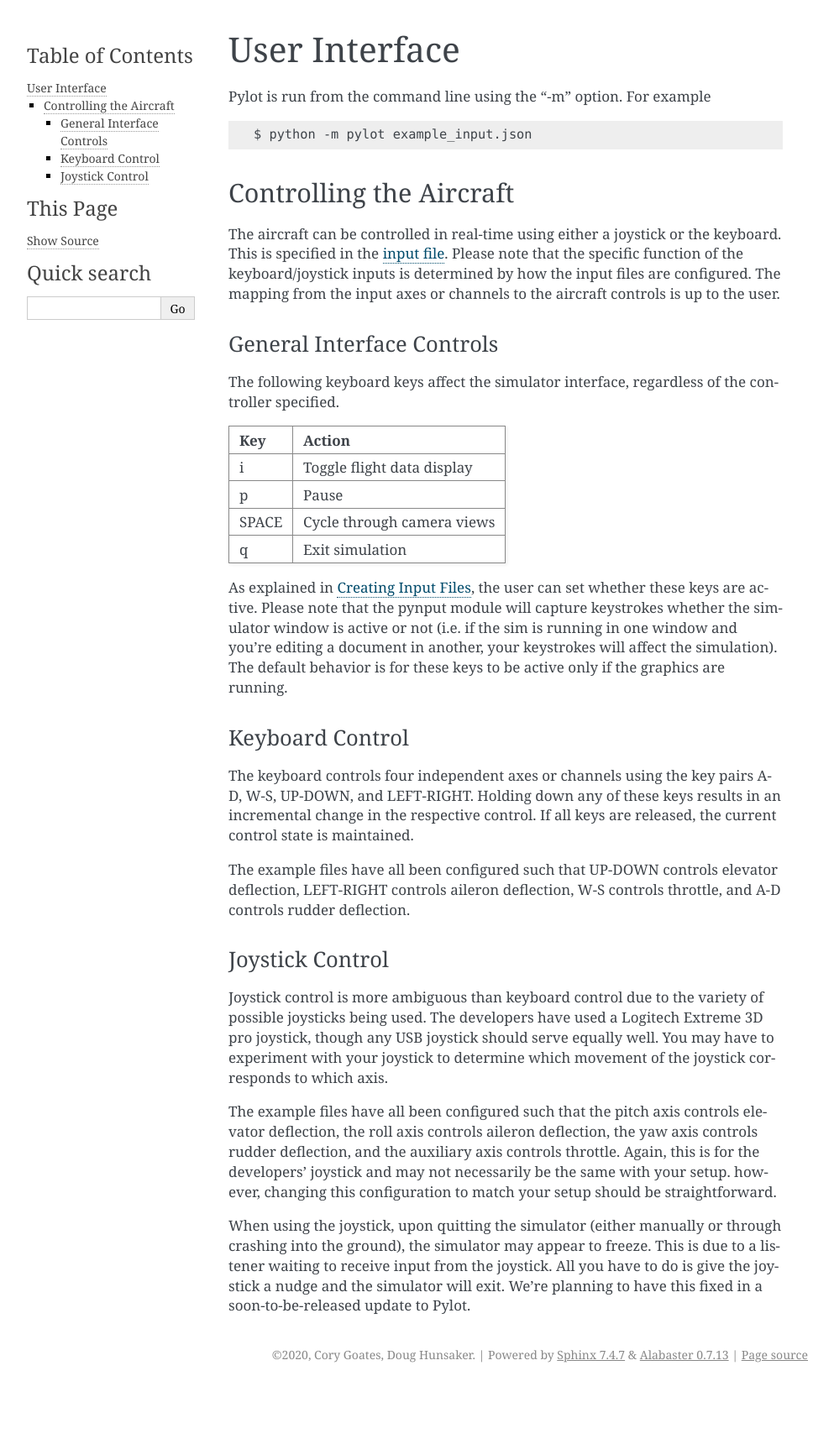
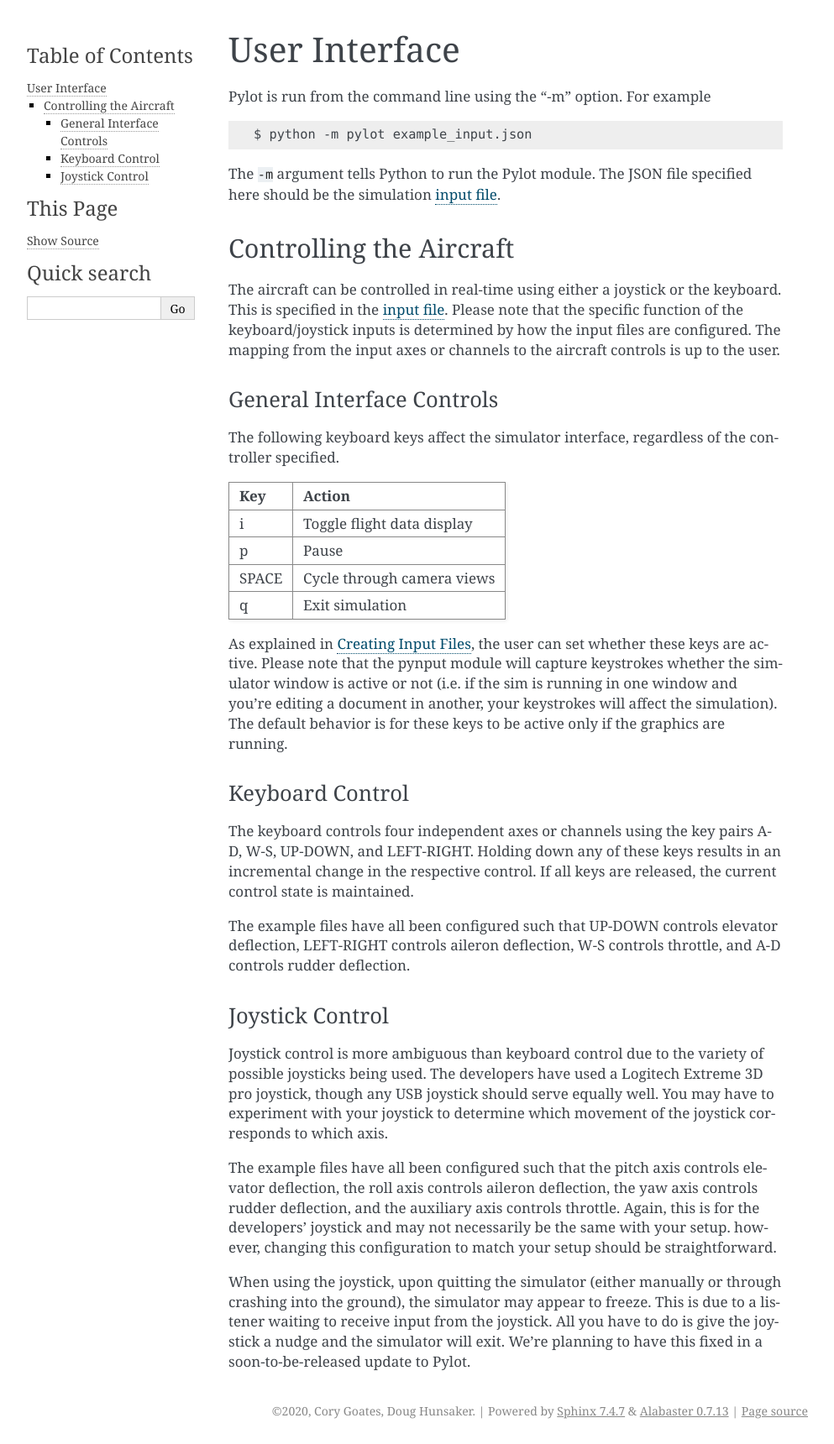
Before and after one commit to usuaero/Pylot, a Sphinx documentation site: the page built from docs/source/user_interface.md, in a window 1280 px wide. Shown: the whole page at 84% size, without its empty margins (148-1141 px from the left). Built offline with Sphinx 7.4.7, drawn with Linux system fonts in a browser that asks for light colours; before the commit the page ends 1653 px from its top, so only the background shows below that.

Commit message:
Updated documentation.

```diff
--- a/docs/source/user_interface.md
+++ b/docs/source/user_interface.md
@@ -2,6 +2,8 @@
 Pylot is run from the command line using the "-m" option. For example
 
     $ python -m pylot example_input.json
+
+The `-m` argument tells Python to run the Pylot module. The JSON file specified here should be the simulation [input file](creating_input_files).
 
 ## Controlling the Aircraft
 The aircraft can be controlled in real-time using either a joystick or the keyboard. This is specified in the [input file](creating_input_files). Please note that the specific function of the keyboard/joystick inputs is determined by how the input files are configured. The mapping from the input axes or channels to the aircraft controls is up to the user.
```
Also changed, not shown: docs/source/installation.md (+1 -1 lines).
